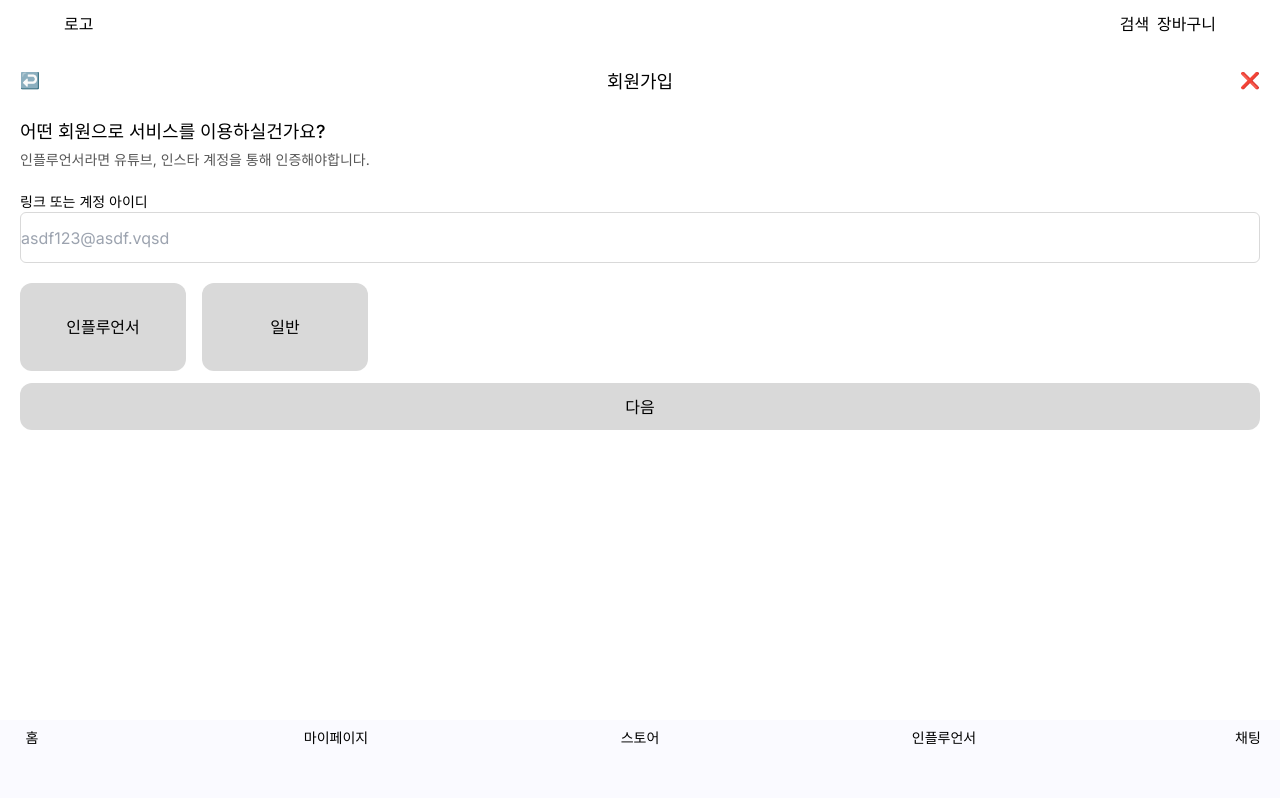
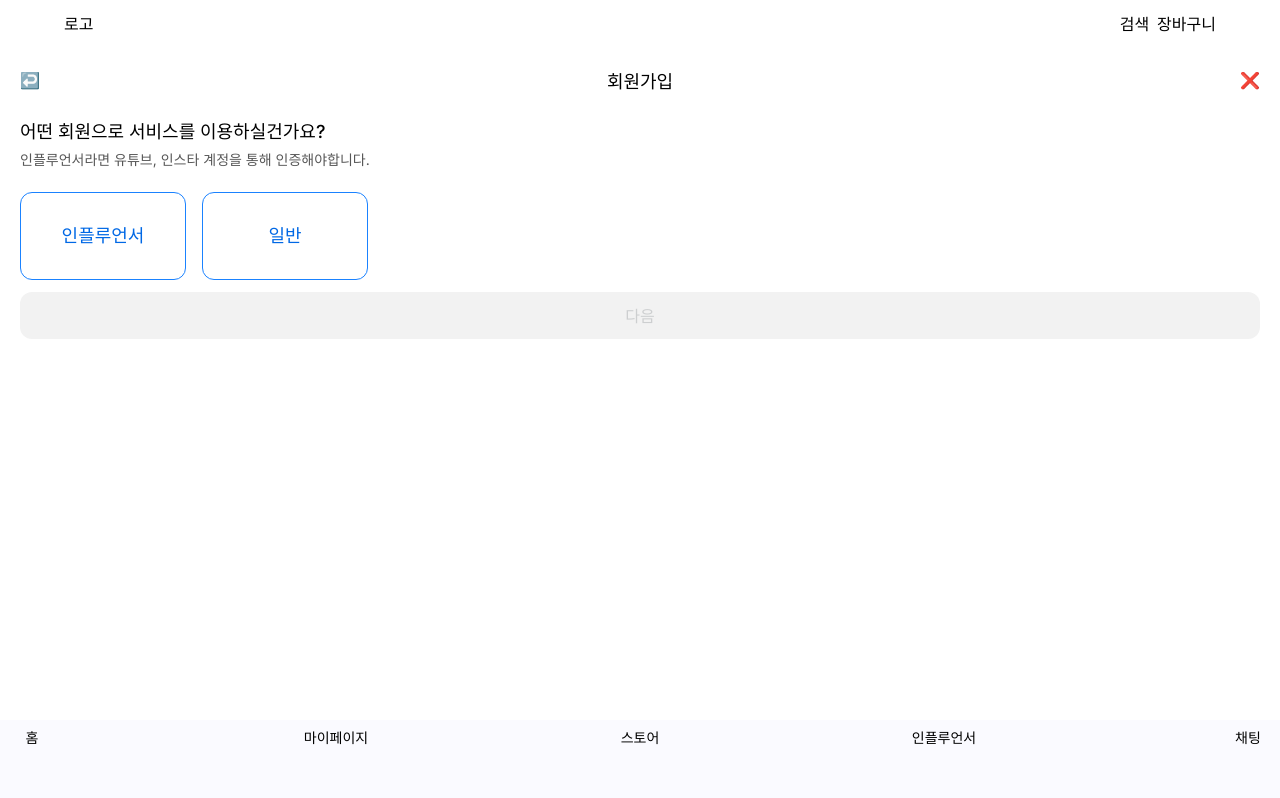
Before and after one commit to ssbmel/UrrProject, a Next.js app: page /signup in a window 1280 px wide. Shown: the top 798 px of the page. Built offline with nearby package versions, Linux system fonts and the light colour scheme.

Commit message:
style: 회원가입 css 추가 작업 중

```diff
--- a/src/components/admin/Admin.tsx
+++ b/src/components/admin/Admin.tsx
@@ -1,5 +1,6 @@
 "use client";
 
+import { InfWaitList } from "@/hooks/useInfWaitList";
 import { infUserApprove, updateUserApprove } from "@/services/users/users.service";
 import { useMutation, useQuery, useQueryClient } from "@tanstack/react-query";
 
--- a/src/components/login-signup/Login.tsx
+++ b/src/components/login-signup/Login.tsx
@@ -27,7 +27,7 @@ export default function Login() {
     if (email && password) {
       try {
         await userLogin({ email, password });
-        router.push("/mypage/1"); // 녕수님 push하면 바꾸기
+        router.push("/mypage");
       } catch (error) {
         console.log(error);
       }
--- a/src/components/login-signup/SelectMember.tsx
+++ b/src/components/login-signup/SelectMember.tsx
@@ -12,8 +12,6 @@ interface SelectMemberProps {
 }
 
 export default function SelectMember({ setStep, confirmRef, setSelectUser, selectUser }: SelectMemberProps) {
-  const stSelectButton = "w-[166px] h-[88px] bg-[#D9D9D9] rounded-xl font-medium";
-
   const infNextSignUpPage = () => {
     if (!confirmRef.current?.value) {
       alert("정보를 입력하세요!");
@@ -41,7 +39,7 @@ export default function SelectMember({ setStep, confirmRef, setSelectUser, selec
           <h4 className="text-lg font-medium mb-1">어떤 회원으로 서비스를 이용하실건가요?</h4>
           <p className="text-sm text-[#575757]">인플루언서라면 유튜브, 인스타 계정을 통해 인증해야합니다.</p>
         </div>
-
+        {selectUser === "인플루언서" ? (
           <div className="flex flex-col mb-5 display">
             <p className="text-sm">링크 또는 계정 아이디</p>
             <input
@@ -51,23 +49,38 @@ export default function SelectMember({ setStep, confirmRef, setSelectUser, selec
               ref={confirmRef}
             />
           </div>
+        ) : (
+          <div></div>
+        )}
 
         <div className="flex gap-4 mb-3">
           <button
             onClick={infChooseMember}
             className={`${
-              selectUser ? "bg-[#1A82FF]" : "bg-[#D9D9D9]"
-            } w-[166px] h-[88px] bg-[#D9D9D9] rounded-xl font-medium`}
+              selectUser === "인플루언서" ? "bg-[#1A82FF] text-white" : "text-[#0068E5] border border-[#1A82FF]"
+            } w-[166px] h-[88px] text-lg rounded-xl font-medium`}
           >
             인플루언서
           </button>
-          <button onClick={nextSignUpPage} className={stSelectButton}>
+          <button
+            onClick={nextSignUpPage} // 인플루언서 버튼이 눌리면 비활성화
+            className={`${
+              selectUser === "인플루언서"
+                ? "bg-[#F2F2F2] border border-[##DADDDD] text-[#CDCFD0]"
+                : "text-[#0068E5] border border-[#1A82FF]"
+            } w-[166px] h-[88px] text-lg rounded-xl font-medium`}
+          >
             일반
           </button>
         </div>
 
         <div className="flex">
-          <button onClick={infNextSignUpPage} className="bg-[#D9D9D9] w-full h-[47px] rounded-xl font-medium">
+          <button
+            onClick={infNextSignUpPage}
+            className={`${
+              selectUser === "인플루언서" ? "bg-[#1A82FF] text-white" : "bg-[#F2F2F2] text-[#CDCFD0]"
+            } w-full h-[47px] rounded-xl font-medium`}
+          >
             다음
           </button>
         </div>
--- a/src/services/users/users.service.ts
+++ b/src/services/users/users.service.ts
@@ -67,7 +67,6 @@ export const infUserApprove = async () => {
 };
 
 export const updateUserApprove = async (userId: string) => {
-  console.log(userId);
   try {
     const response = await fetch("/api/auth/users/infuser", {
       method: "POST",
```
Also changed, not shown: src/hooks/useInfWaitList.tsx (added, +11 -0 lines), supabase/middleware.ts (+8 -0 lines). Lines whose indentation alone changed are shown as unchanged.
